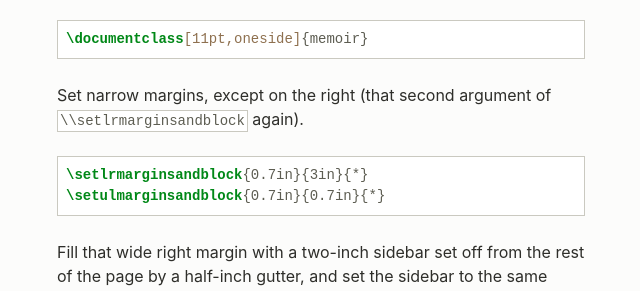
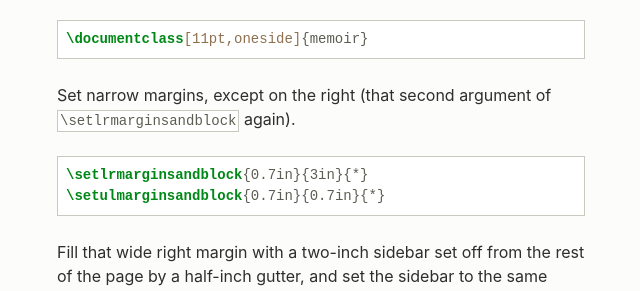
Before and after one commit to leahvelleman/velleman-dot-org, a Jekyll site: the page built from _posts/2020-09-21-resume.md, in a window 1280 px wide and 900 px high, scrolled down 2840 px. Shown: the part 147-438 px from the top of the window, without its empty margins (319-959 px from the left). Built offline with Jekyll 4.4.1, drawn with Linux system fonts in a browser that asks for light colours; nearby versions of some CDN libraries; some of the changed text lies outside the part shown.

Commit message:
Fixed double slashes

````diff
--- a/_posts/2020-09-21-resume.md
+++ b/_posts/2020-09-21-resume.md
@@ -108,7 +108,7 @@ to the next.
 ```
 
 Set narrow margins, except on the right (that second argument of
-`\\setlrmarginsandblock` again).
+`\setlrmarginsandblock` again).
 
 ```latex
 \setlrmarginsandblock{0.7in}{3in}{*}
@@ -184,7 +184,7 @@ which suits me fine.
 
 
 If you want to do the same thing in the sidebar, you need to declare it
-separately, which means redefining `\\sidebarfont` after all.
+separately, which means redefining `\sidebarfont` after all.
 
 ```latex
 \renewcommand{\sidebarfont}{
@@ -328,7 +328,7 @@ practices and readers’ needs.
 
 
 The thing to notice here is that, except for the presence of a few
-`\\sidebar` macros, this is totally idiomatic LaTeX. You can write it
+`\sidebar` macros, this is totally idiomatic LaTeX. You can write it
 without thinking.
 
 Conclusion
````
